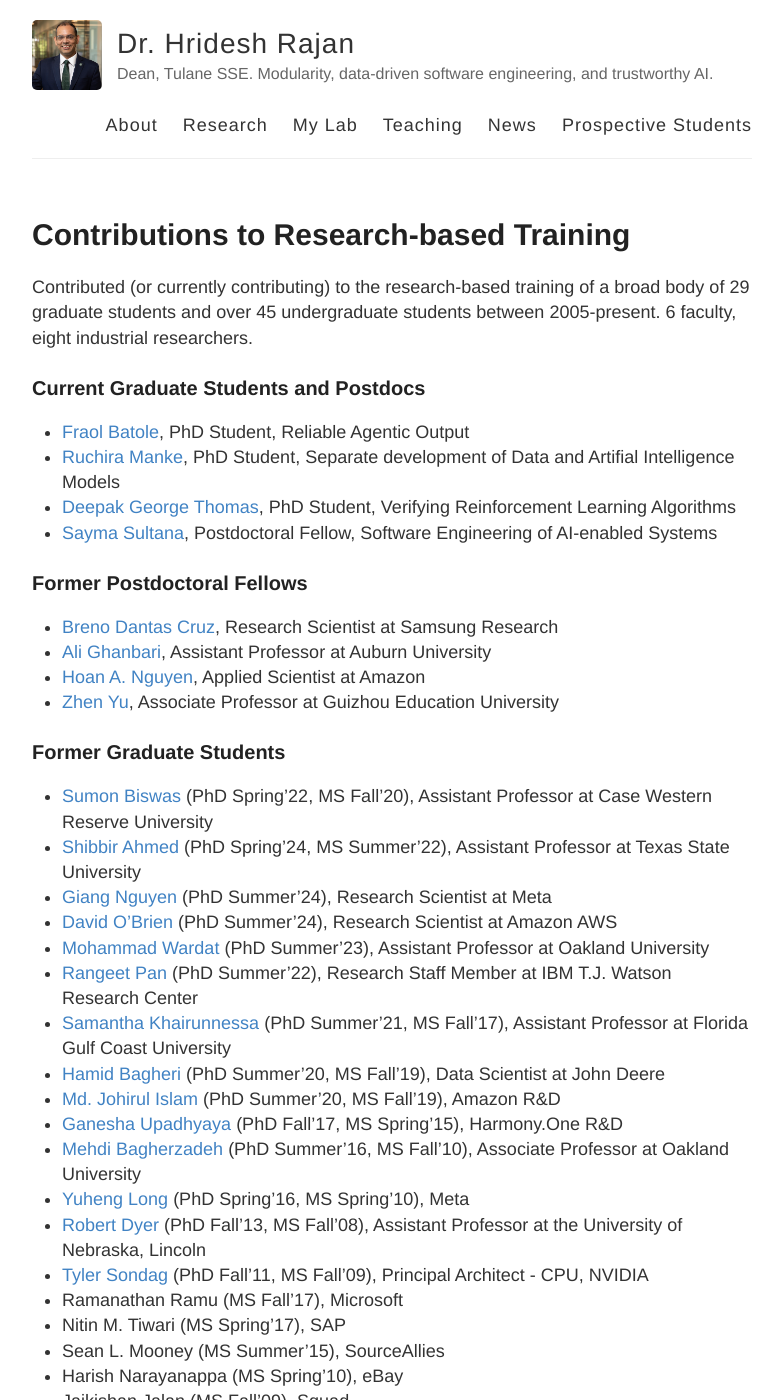
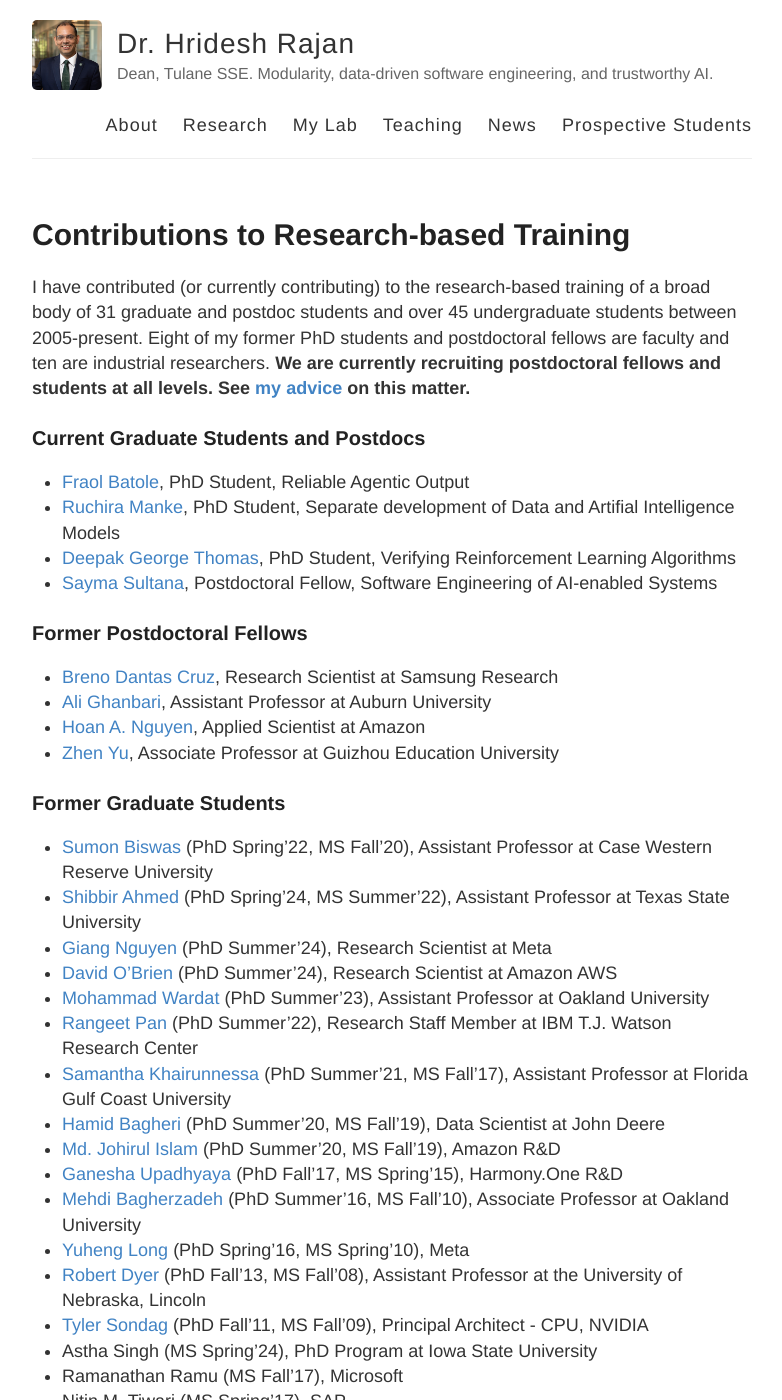
Before and after one commit to hridesh/hridesh.github.io, a Jekyll site: the page built from students.md, in a window 1280 px wide and 1400 px high. Shown: the whole window, without its empty margins (248-1030 px from the left). Built offline with Jekyll 4.4.1, drawn with Linux system fonts in a browser that asks for light colours.

Commit message:
misc changes

```diff
--- a/students.md
+++ b/students.md
@@ -4,8 +4,10 @@ title: Contributions to Research-based Training
 permalink: /students/
 ---
 
-Contributed (or currently contributing) to the research-based training of a broad body of 29 graduate students and
-over 45 undergraduate students between 2005-present. 6 faculty, eight industrial researchers.
+I have contributed (or currently contributing) to the research-based training of a broad body of 31 graduate and postdoc
+students and over 45 undergraduate students between 2005-present. Eight of my former PhD students and postdoctoral
+fellows are faculty and ten are industrial researchers. <b>We are currently recruiting postdoctoral fellows and
+students at all levels. See [my advice](https://hridesh.github.io/prospective) on this matter.
 
 ### Current Graduate Students and Postdocs
 - [Fraol Batole](https://fraolbatole.github.io), PhD Student, Reliable Agentic Output
@@ -35,6 +37,7 @@ over 45 undergraduate students between 2005-present. 6 faculty, eight industrial
 - [Yuheng Long](https://www.linkedin.com/in/yuheng-long-073b4714/) (PhD Spring'16, MS Spring'10), Meta
 - [Robert Dyer](https://cse.unl.edu/~rdyer/) (PhD Fall'13, MS Fall'08), Assistant Professor at the University of Nebraska, Lincoln
 - [Tyler Sondag](https://www.linkedin.com/in/tyler-sondag-92b757b/) (PhD Fall'11, MS Fall'09), Principal Architect - CPU, NVIDIA
+- Astha Singh (MS Spring'24), PhD Program at Iowa State University
 - Ramanathan Ramu (MS Fall'17), Microsoft
 - Nitin M. Tiwari (MS Spring'17), SAP
 - Sean L. Mooney (MS Summer'15), SourceAllies
```
